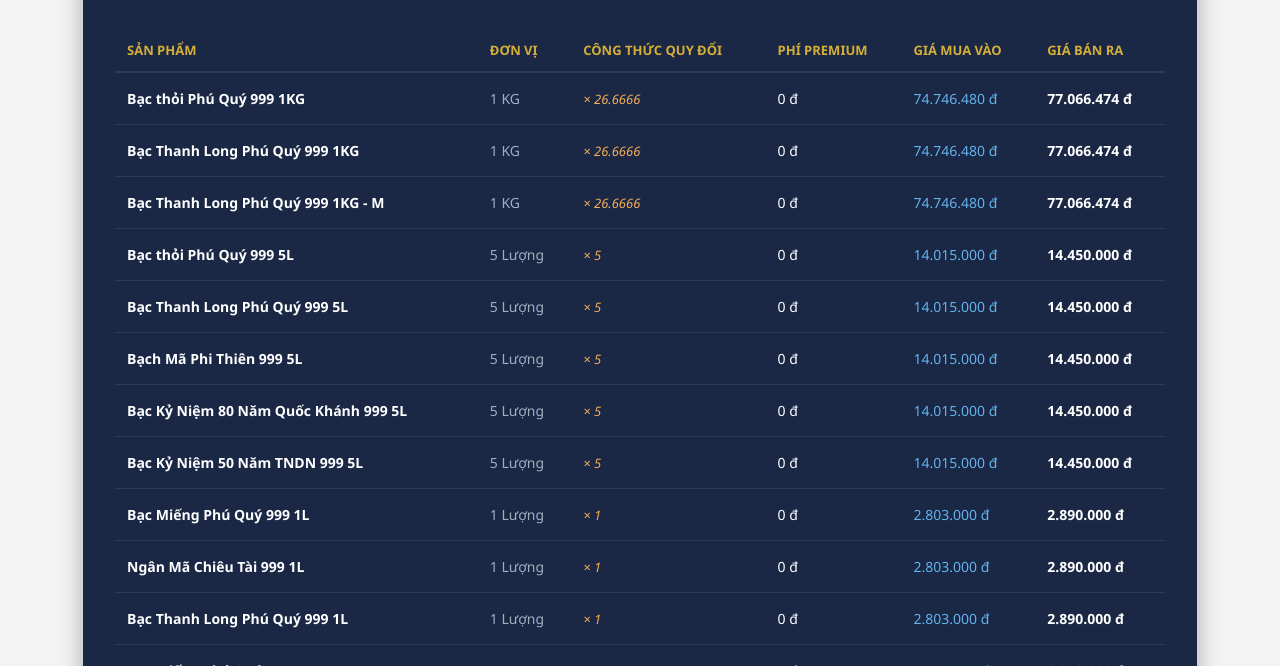
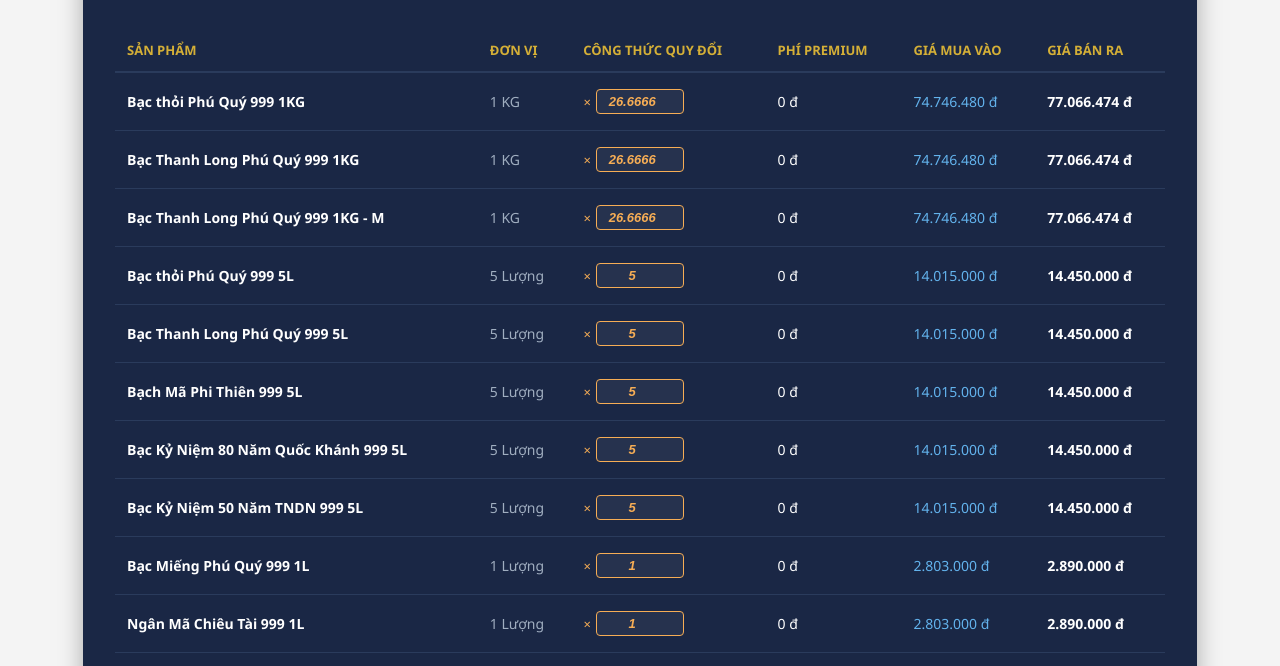
Before and after one commit to Snoww-dev/GiaBac, a plain HTML site: page index.html in a window 1280 px wide. Shown: the part 132-798 px from the top of the page. Drawn offline with Linux system fonts and the light colour scheme; no server answers.

Commit message:
Update index.html

```diff
--- a/index.html
+++ b/index.html
@@ -24,7 +24,6 @@
             position: relative;
         }
 
-        /* Thêm badge trạng thái kết nối API */
         .api-status {
             position: absolute;
             top: 20px;
@@ -73,7 +72,7 @@
             font-weight: bold;
         }
 
-        .input-group input {
+        .input-group input[type="text"] {
             padding: 8px 12px;
             border-radius: 4px;
             border: 1px solid #D4AF37;
@@ -85,7 +84,7 @@
             font-weight: bold;
         }
 
-        .input-group input:focus {
+        .input-group input[type="text"]:focus {
             background: rgba(255, 255, 255, 0.1);
         }
 
@@ -126,10 +125,37 @@
         .buy-price { color: #63B3ED; }
         .sell-price { font-weight: bold; color: #fff; }
 
+        /* CSS mới cho ô nhập hệ số quy đổi */
+        .multiplier-input {
+            width: 70px;
+            padding: 4px 8px;
+            border-radius: 4px;
+            border: 1px solid #F6AD55;
+            background: rgba(255, 255, 255, 0.05);
+            color: #F6AD55;
+            outline: none;
+            font-size: 13px;
+            font-style: italic;
+            font-weight: bold;
+            text-align: center;
+        }
+
+        .multiplier-input:focus {
+            background: rgba(255, 255, 255, 0.15);
+            border-color: #fff;
+        }
+
+        .formula-wrapper {
+            display: flex;
+            align-items: center;
+            gap: 5px;
+        }
+
         @media (max-width: 600px) {
             .header { flex-direction: column; align-items: flex-start; margin-top: 30px;}
             td, th { padding: 8px; font-size: 12px; }
-            .input-group input { width: 100%; }
+            .input-group input[type="text"] { width: 100%; }
+            .multiplier-input { width: 50px; }
         }
     </style>
 </head>
@@ -233,6 +259,18 @@
         }
     }
 
+    // --- HÀM MỚI: Xử lý khi sửa công thức quy đổi ---
+    function updateMultiplier(index, newValue) {
+        let val = parseFloat(newValue);
+        if (!isNaN(val) && val >= 0) {
+            products[index].multiplier = val;
+            updateDashboard(); // Gọi lại hàm update để vẽ lại bảng và tính lại giá
+        } else {
+            // Nếu người dùng nhập sai (chữ, để trống), khôi phục lại hiển thị cũ
+            updateDashboard();
+        }
+    }
+
     function updateDashboard() {
         let rawBuy = parseNumber(document.getElementById('baseBuy').value);
         if (rawBuy > 0 && rawBuy < 100000) rawBuy *= 1000;
@@ -243,7 +281,8 @@
         const tbody = document.getElementById('product-table-body');
         tbody.innerHTML = '';
 
-        products.forEach(item => {
+        // Thêm tham số index vào vòng lặp để biết đang sửa sản phẩm nào
+        products.forEach((item, index) => {
             const buyPrice = rawBuy * item.multiplier;
             const sellPrice = (rawSell * item.multiplier) + item.premium;
 
@@ -251,7 +290,14 @@
                 <tr>
                     <td class="product-name">${item.name}</td>
                     <td class="unit">${item.unit}</td>
-                    <td class="formula-col">× ${item.multiplier}</td>
+                    <td class="formula-col">
+                        <div class="formula-wrapper">
+                            <span>×</span>
+                            <input type="number" step="0.0001" class="multiplier-input"
+                                   value="${item.multiplier}"
+                                   onchange="updateMultiplier(${index}, this.value)">
+                        </div>
+                    </td>
                     <td>${item.premium === 0 ? '0 đ' : formatCurrency(item.premium)}</td>
                     <td class="buy-price">${formatCurrency(buyPrice)}</td>
                     <td class="sell-price">${formatCurrency(sellPrice)}</td>
@@ -261,7 +307,6 @@
         });
     }
 
-    // --- HÀM TỰ ĐỘNG GỌI API ---
     async function fetchLivePrice() {
         const statusEl = document.getElementById('apiStatus');
         try {
@@ -270,28 +315,18 @@
             if (!response.ok) throw new Error('API không phản hồi thành công');
 
             const apiData = await response.json();
-            console.log("Dữ liệu API trả về:", apiData); // BẤM F12 XEM DÒNG NÀY ĐỂ ĐIỀU CHỈNH KEY BÊN DƯỚI
-
-            /* ==============================================================
-               LƯU Ý: Đổi tên ".buy" và ".sell" bên dưới cho khớp với
-               kết quả JSON bạn thấy trong Console log.
-               Ví dụ: Nếu JSON trả về { data: [{ buyPrice: 2800000, sellPrice: 2850000 }] }
-               Thì phải sửa thành: apiData.data[0].buyPrice
-            ================================================================ */
+            console.log("Dữ liệu API trả về:", apiData);
 
             let liveBuy = apiData?.data?.[0]?.buy || null;
             let liveSell = apiData?.data?.[0]?.sell || null;
 
             if (liveBuy && liveSell) {
-                // Đổ dữ liệu API vào ô input
                 document.getElementById('baseBuy').value = liveBuy.toLocaleString('vi-VN');
                 document.getElementById('baseSell').value = liveSell.toLocaleString('vi-VN');
 
-                // Báo trạng thái thành công
                 statusEl.textContent = 'Trạng thái: API Live (Hoạt động)';
                 statusEl.className = 'api-status success';
 
-                // Cập nhật lại giá toàn bảng
                 updateDashboard();
             } else {
                 throw new Error('Không tìm thấy trường giá trị mong muốn trong JSON');
@@ -301,14 +336,10 @@
             console.error("Lỗi khi kết nối API Phú Quý:", error);
             statusEl.textContent = 'Trạng thái: Dùng giá Manual (Lỗi kết nối / CORS)';
             statusEl.className = 'api-status error';
-            // Không làm gián đoạn hệ thống, người dùng vẫn có thể nhập tay bình thường.
         }
     }
 
-    // --- CHẠY LÚC VỪA MỞ TRANG ---
-    // 1. Dựng bảng ngay lập tức với giá trị thủ công mặc định ban đầu
     updateDashboard();
-    // 2. Gọi API để kéo giá mới về đè lên (nếu thành công)
     fetchLivePrice();
 
 </script>
```
